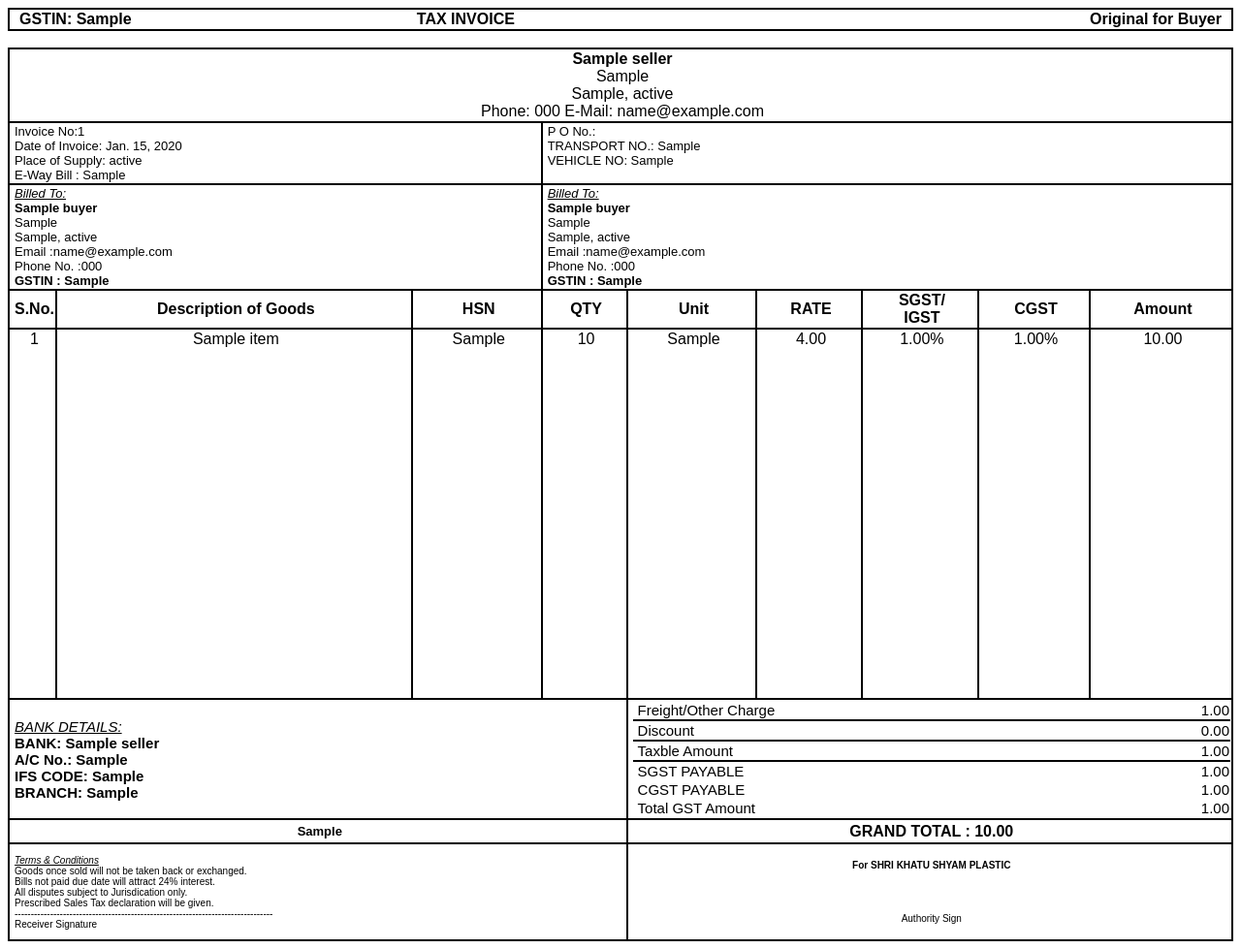
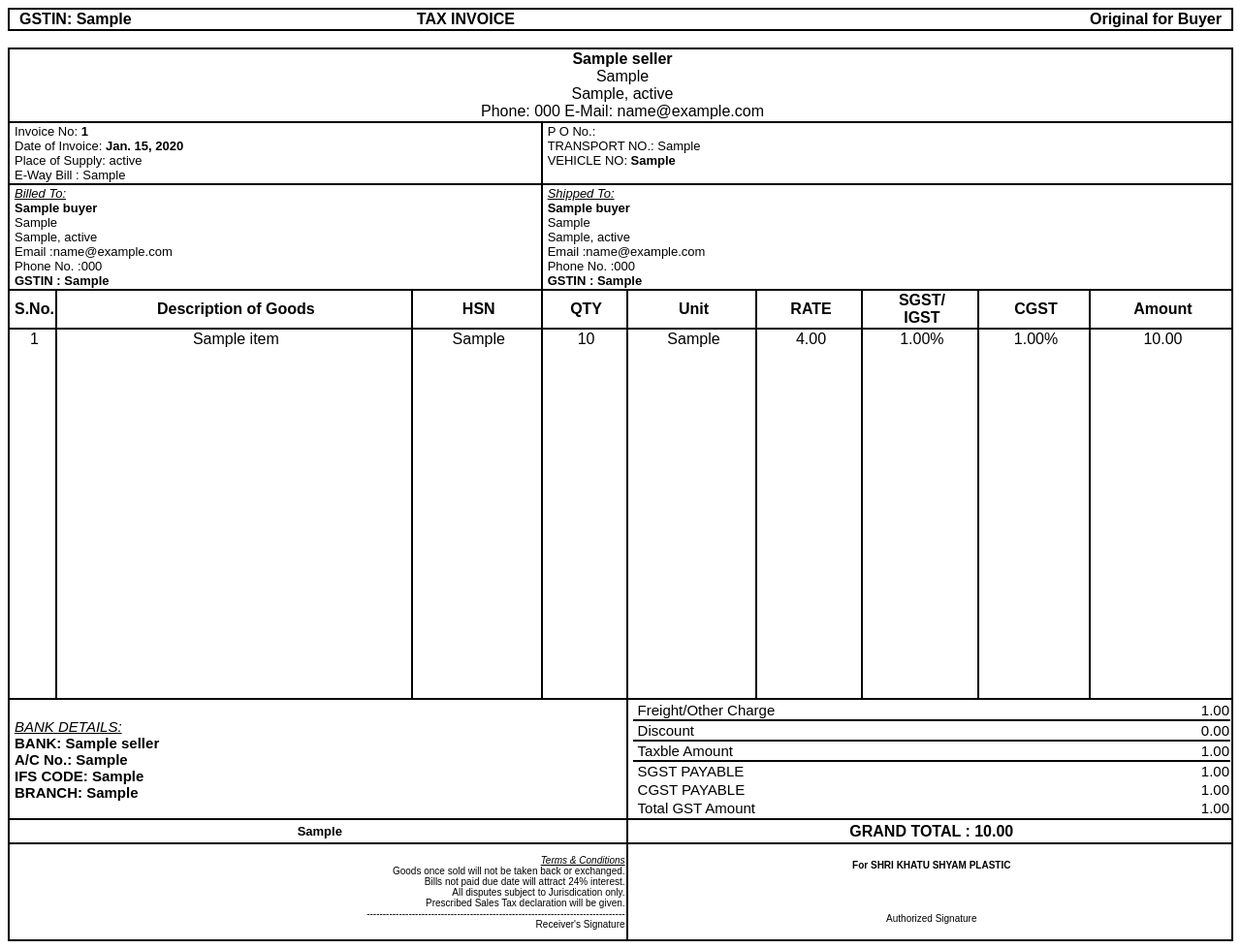
Before and after one commit to Sahil0215/vercceldemo, a Django app: page /print_invoice/1/ in a window 1280 px wide. Shown: the whole page at 97% size. Run offline with Django 5.2, Linux system fonts and the light colour scheme; a user stored in the database is signed in; tables that the repository leaves empty hold one stand-in row (values such as "Sample post").

Commit message:
commit_36

```diff
--- a/demo/bill/templates/view.html
+++ b/demo/bill/templates/view.html
@@ -89,15 +89,15 @@
             </tr>
             <tr >
                 <td colspan="6" style="text-align:left; font-size: 13px;" >
-                    Invoice No:{{bill.invoice_no}}<br>
-                    Date of Invoice: {{bill.date}}<br>
+                    Invoice No: <b>{{bill.invoice_no}}</b><br>
+                    Date of Invoice: <b>{{bill.date}}</b><br>
                     Place of Supply: {{bill.invoice_to.state}}<br>
                     E-Way Bill : {{bill.eway}}
                 </td>
                 <td colspan="6" style="text-align:left; font-size: 13px;" >
                     P O No.:<br>
                     TRANSPORT NO.: {{ bill.transport }} <br>
-                    VEHICLE NO: {{ bill.vehicle_no }} <br><br>
+                    VEHICLE NO: <b>{{ bill.vehicle_no }}</b> <br><br>
                 </td>
             </tr>
             <tr >
@@ -111,7 +111,7 @@
                     <b>GSTIN :  {{ bill.invoice_to.gst }}</b>
                 </td>
                 <td colspan="6" style="text-align:left; font-size: 13px;" >
-                    <i><u>Billed To:</u></i><br>
+                    <i><u>Shipped To:</u></i><br>
                     <b>{{ bill.invoice_to.name }}</b><br>
                     {{ bill.invoice_to.add }}<br>
                     {{ bill.invoice_to.city }}, {{ bill.invoice_to.state }}<br>
@@ -207,15 +207,15 @@
                 <td colspan="7" style="font-size: 13px;">{{bill.grand_total_words}}</td><td colspan="5">GRAND TOTAL : {{bill.grand_total}} </td>
             </tr>
             <tr class = "terms_and_condition">
-                <td colspan="7" style="text-align: left;">
+                <td colspan="7" style="text-align: right;">
                     <u><i>Terms & Conditions</i></u><br>
                     Goods once sold will not be taken back or exchanged.<br>
                     Bills not paid due date will attract 24% interest.<br>
                     All disputes subject to Jurisdication only.<br>
                     Prescribed Sales Tax declaration will be given.<br>
                     --------------------------------------------------------------------------------<br>
-                    Receiver Signature</td>
-                    <td colspan="5"><b>For SHRI KHATU SHYAM PLASTIC</b><br><br><br><br><br>Authority Sign</td>
+                    Receiver's Signature</td>
+                    <td colspan="5"><b>For SHRI KHATU SHYAM PLASTIC</b><br><br><br><br><br>Authorized Signature</td>
                 </tr>
             </tbody>
         </table>
```
